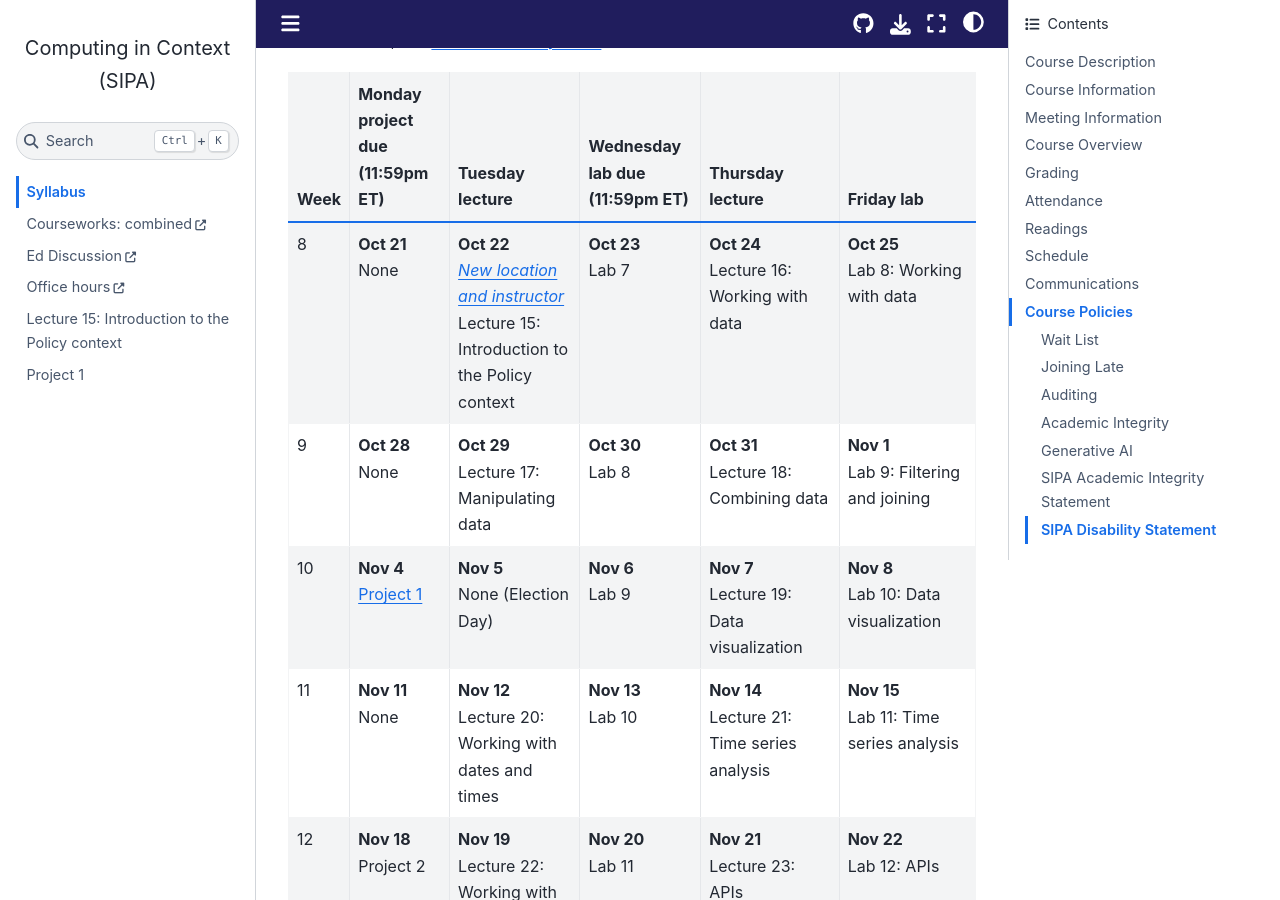
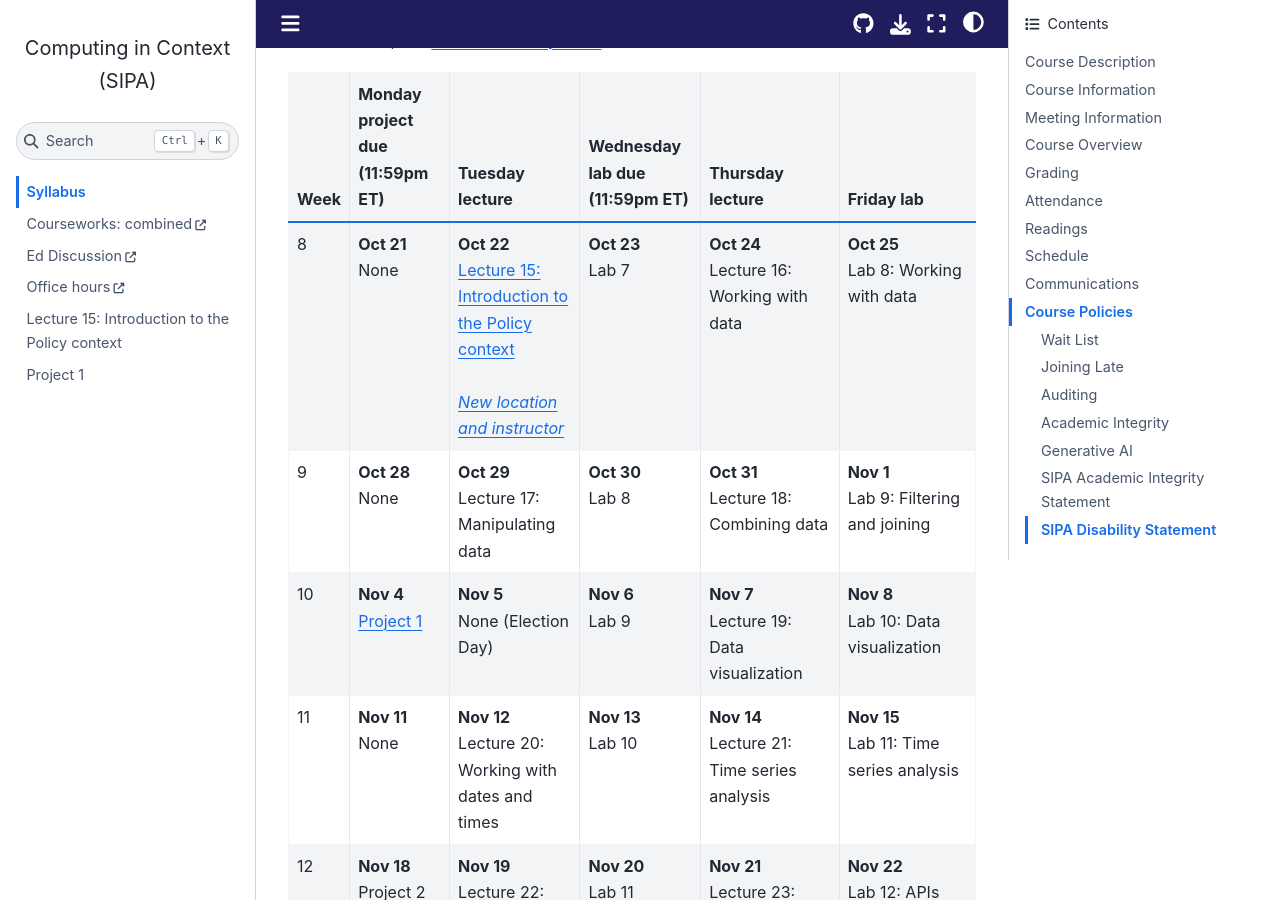
Before and after one commit to afeld/computing-in-context, a Jupyter Book: the page built from index.md, in a window 1280 px wide and 900 px high, scrolled down 4269 px. Built offline with Jupyter Book 1.0.4 settings and Sphinx 7.4.7 and the Sphinx Book theme 1.1.4, drawn with Linux system fonts in a browser that asks for light colours.

```diff
--- a/index.md
+++ b/index.md
@@ -104,16 +104,16 @@ No textbook purchase is required. We will be using free online sources, primaril
 
 For weeks 1-7, see [the combined syllabus](https://courseworks2.columbia.edu/courses/203144/pages/syllabus).
 
-| Week | Monday project due (11:59pm ET)        | Tuesday lecture                                                                                                         | Wednesday lab due (11:59pm ET) | Thursday lecture                                | Friday lab                                  |
-| ---- | -------------------------------------- | ----------------------------------------------------------------------------------------------------------------------- | ------------------------------ | ----------------------------------------------- | ------------------------------------------- |
-| 8    | **Oct 21**<br/>None                    | **Oct 22**<br/>[_New location and instructor_](#meeting-information)<br/>Lecture 15: Introduction to the Policy context | **Oct 23**<br/>Lab 7           | **Oct 24**<br/>Lecture 16: Working with data    | **Oct 25**<br/>Lab 8: Working with data     |
-| 9    | **Oct 28**<br/>None                    | **Oct 29**<br/>Lecture 17: Manipulating data                                                                            | **Oct 30**<br/>Lab 8           | **Oct 31**<br/>Lecture 18: Combining data       | **Nov 1**<br/>Lab 9: Filtering and joining  |
-| 10   | **Nov 4**<br/>[Project 1](project1.md) | **Nov 5**<br/>None (Election Day)                                                                                       | **Nov 6**<br/>Lab 9            | **Nov 7**<br/>Lecture 19: Data visualization    | **Nov 8**<br/>Lab 10: Data visualization    |
-| 11   | **Nov 11**<br/>None                    | **Nov 12**<br/>Lecture 20: Working with dates and times                                                                 | **Nov 13**<br/>Lab 10          | **Nov 14**<br/>Lecture 21: Time series analysis | **Nov 15**<br/>Lab 11: Time series analysis |
-| 12   | **Nov 18**<br/>Project 2               | **Nov 19**<br/>Lecture 22: Working with text                                                                            | **Nov 20**<br/>Lab 11          | **Nov 21**<br/>Lecture 23: APIs                 | **Nov 22**<br/>Lab 12: APIs                 |
-| 13   | **Nov 26**<br/>None                    | **Nov 26**<br/>Lecture 24: Guest lecture                                                                                | **Nov 27**<br/>Lab 12          | **Nov 28**<br/>None (Thanksgiving)              | **Nov 29**<br/>None (Thanksgiving)          |
-| 14   | **Dec 2**<br/>None                     | **Dec 3**<br/>Test                                                                                                      | **Dec 4**<br/>None             | **Dec 5**<br/>Lecture 25: The Bigger Picture    | **Dec 6**<br/>Office hours (optional)       |
-| 15   | **Dec 9**<br/>Project 3                | **Dec 10**<br/>None                                                                                                     | **Dec 11**<br/>None            | **Dec 12**<br/>None                             | **Dec 13**<br/>None                         |
+| Week | Monday project due (11:59pm ET)        | Tuesday lecture                                                                                                                                 | Wednesday lab due (11:59pm ET) | Thursday lecture                                | Friday lab                                  |
+| ---- | -------------------------------------- | ----------------------------------------------------------------------------------------------------------------------------------------------- | ------------------------------ | ----------------------------------------------- | ------------------------------------------- |
+| 8    | **Oct 21**<br/>None                    | **Oct 22**<br/>[Lecture 15: Introduction to the Policy context](lecture15.ipynb)<br/><br/>[_New location and instructor_](#meeting-information) | **Oct 23**<br/>Lab 7           | **Oct 24**<br/>Lecture 16: Working with data    | **Oct 25**<br/>Lab 8: Working with data     |
+| 9    | **Oct 28**<br/>None                    | **Oct 29**<br/>Lecture 17: Manipulating data                                                                                                    | **Oct 30**<br/>Lab 8           | **Oct 31**<br/>Lecture 18: Combining data       | **Nov 1**<br/>Lab 9: Filtering and joining  |
+| 10   | **Nov 4**<br/>[Project 1](project1.md) | **Nov 5**<br/>None (Election Day)                                                                                                               | **Nov 6**<br/>Lab 9            | **Nov 7**<br/>Lecture 19: Data visualization    | **Nov 8**<br/>Lab 10: Data visualization    |
+| 11   | **Nov 11**<br/>None                    | **Nov 12**<br/>Lecture 20: Working with dates and times                                                                                         | **Nov 13**<br/>Lab 10          | **Nov 14**<br/>Lecture 21: Time series analysis | **Nov 15**<br/>Lab 11: Time series analysis |
+| 12   | **Nov 18**<br/>Project 2               | **Nov 19**<br/>Lecture 22: Working with text                                                                                                    | **Nov 20**<br/>Lab 11          | **Nov 21**<br/>Lecture 23: APIs                 | **Nov 22**<br/>Lab 12: APIs                 |
+| 13   | **Nov 26**<br/>None                    | **Nov 26**<br/>Lecture 24: Guest lecture                                                                                                        | **Nov 27**<br/>Lab 12          | **Nov 28**<br/>None (Thanksgiving)              | **Nov 29**<br/>None (Thanksgiving)          |
+| 14   | **Dec 2**<br/>None                     | **Dec 3**<br/>Test                                                                                                                              | **Dec 4**<br/>None             | **Dec 5**<br/>Lecture 25: The Bigger Picture    | **Dec 6**<br/>Office hours (optional)       |
+| 15   | **Dec 9**<br/>Project 3                | **Dec 10**<br/>None                                                                                                                             | **Dec 11**<br/>None            | **Dec 12**<br/>None                             | **Dec 13**<br/>None                         |
 
 See also: [Academic Calendar](https://www.registrar.columbia.edu/event/academic-calendar?acfy=49&acterm=6&acschool=18&keys=&field_event_type1_tid%5B%5D=21&field_event_type1_tid%5B%5D=22&field_event_type1_tid%5B%5D=23)
 
```
Also changed, not shown: lecture15.ipynb.
